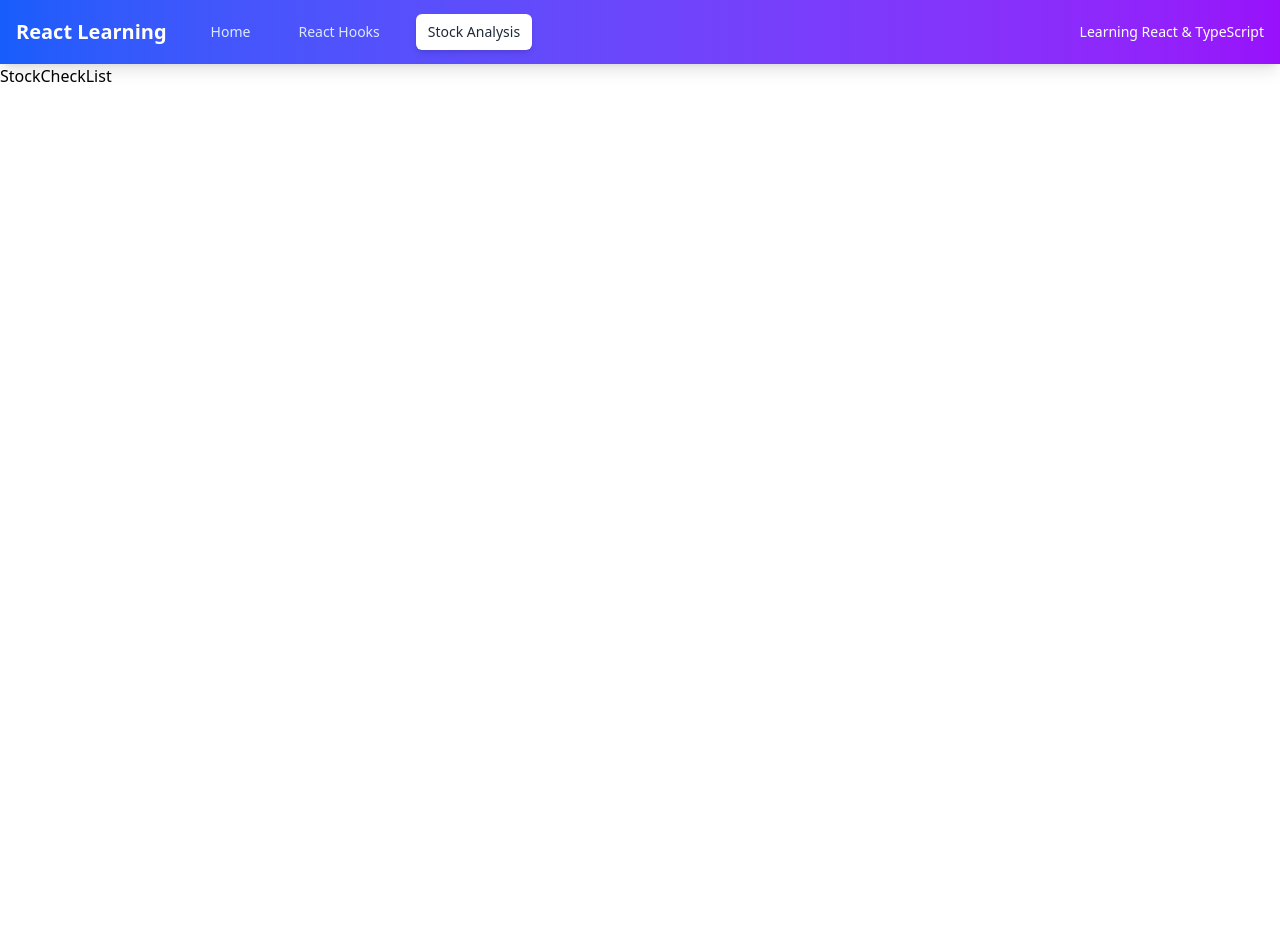
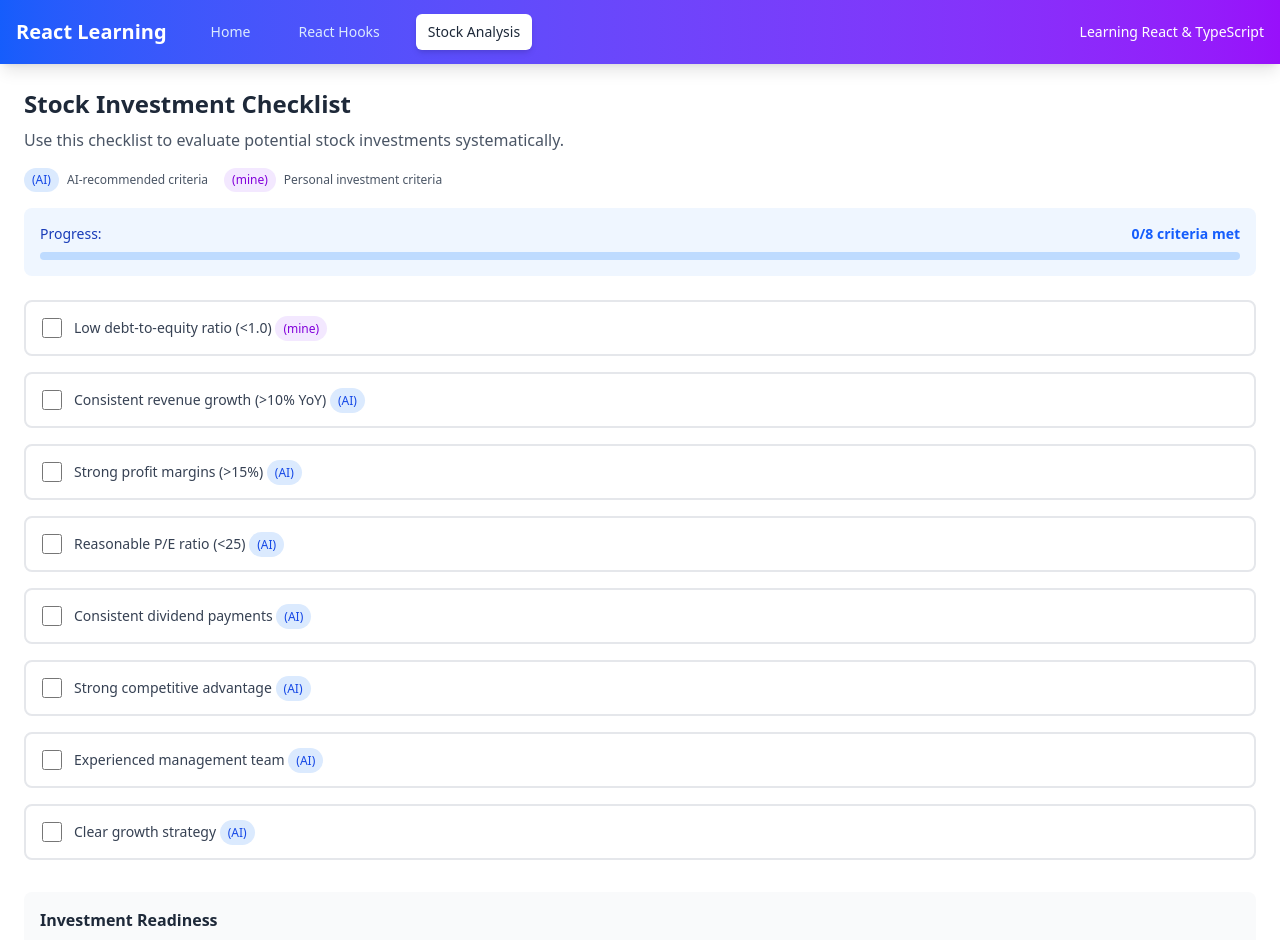
Before and after one commit to Ravi-Royal/reactLearning, a React (Vite) app: page /stock/checklist in a window 1280 px wide. Shown: the top 940 px of the page. Before the commit the page ends 800 px from the top, so only its background shows below. Built offline with nearby package versions, Linux system fonts and the light colour scheme.

Commit message:
feat: Implement Stock Investment Checklist component with dynamic criteria and progress tracking

```diff
--- a/src/pages/components/stock/StockCheckList.tsx
+++ b/src/pages/components/stock/StockCheckList.tsx
@@ -1,5 +1,117 @@
+import { useState } from 'react';
+import { CHECKLIST_CATEGORIES } from './helpers/StockCheckList.constants';
+
 function StockCheckList() {
-    return <div>StockCheckList</div>;
+    const [checklistItems, setChecklistItems] = useState([
+        { id: 'debt', label: 'Low debt-to-equity ratio (<1.0)', checked: false, category: CHECKLIST_CATEGORIES.PERSONAL },
+        { id: 'revenue', label: 'Consistent revenue growth (>10% YoY)', checked: false, category: CHECKLIST_CATEGORIES.AI },
+        { id: 'profit', label: 'Strong profit margins (>15%)', checked: false, category: CHECKLIST_CATEGORIES.AI },
+        { id: 'pe', label: 'Reasonable P/E ratio (<25)', checked: false, category: CHECKLIST_CATEGORIES.AI },
+        { id: 'dividend', label: 'Consistent dividend payments', checked: false, category: CHECKLIST_CATEGORIES.AI },
+        { id: 'competition', label: 'Strong competitive advantage', checked: false, category: CHECKLIST_CATEGORIES.AI },
+        { id: 'management', label: 'Experienced management team', checked: false, category: CHECKLIST_CATEGORIES.AI },
+        { id: 'growth', label: 'Clear growth strategy', checked: false, category: CHECKLIST_CATEGORIES.AI }
+    ]);
+
+    const handleCheckChange = (id: string) => {
+        setChecklistItems(items =>
+            items.map(item =>
+                item.id === id ? { ...item, checked: !item.checked } : item
+            )
+        );
+    };
+
+    const checkedCount = checklistItems.filter(item => item.checked).length;
+    const totalCount = checklistItems.length;
+
+    return (
+        <div className="p-6">
+            <div className="mb-6">
+                <h1 className="text-2xl font-bold text-gray-800 mb-2">Stock Investment Checklist</h1>
+                <p className="text-gray-600 mb-4">Use this checklist to evaluate potential stock investments systematically.</p>
+
+                <div className="flex flex-wrap gap-4 mb-4 text-xs">
+                    <div className="flex items-center gap-2">
+                        <span className="px-2 py-1 bg-blue-100 text-blue-700 rounded-full">({CHECKLIST_CATEGORIES.AI})</span>
+                        <span className="text-gray-600">AI-recommended criteria</span>
+                    </div>
+                    <div className="flex items-center gap-2">
+                        <span className="px-2 py-1 bg-purple-100 text-purple-700 rounded-full">({CHECKLIST_CATEGORIES.PERSONAL})</span>
+                        <span className="text-gray-600">Personal investment criteria</span>
+                    </div>
+                </div>
+
+                <div className="p-4 bg-blue-50 rounded-lg">
+                    <div className="flex items-center justify-between">
+                        <span className="text-sm font-medium text-blue-800">Progress:</span>
+                        <span className="text-sm font-bold text-blue-600">{checkedCount}/{totalCount} criteria met</span>
+                    </div>
+                    <div className="w-full bg-blue-200 rounded-full h-2 mt-2">
+                        <div
+                            className="bg-blue-600 h-2 rounded-full transition-all duration-300"
+                            style={{ width: `${(checkedCount / totalCount) * 100}%` }}
+                        ></div>
+                    </div>
+                </div>
+            </div>
+
+            <div className="grid gap-4">
+                {checklistItems.map((item) => (
+                    <div
+                        key={item.id}
+                        className={`p-4 rounded-lg border-2 transition-all duration-200 cursor-pointer ${item.checked
+                            ? 'bg-green-50 border-green-200'
+                            : 'bg-white border-gray-200 hover:border-gray-300'
+                            }`}
+                        onClick={() => handleCheckChange(item.id)}
+                    >
+                        <div className="flex items-center gap-3">
+                            <input
+                                type="checkbox"
+                                checked={item.checked}
+                                onChange={() => handleCheckChange(item.id)}
+                                className="w-5 h-5 text-green-600 bg-gray-100 border-gray-300 rounded focus:ring-green-500"
+                            />
+                            <label
+                                className={`text-sm font-medium cursor-pointer ${item.checked ? 'text-green-800' : 'text-gray-700'
+                                    }`}
+                            >
+                                {item.label} <span className={`text-xs px-2 py-1 rounded-full ${item.category === CHECKLIST_CATEGORIES.AI
+                                    ? 'bg-blue-100 text-blue-700'
+                                    : 'bg-purple-100 text-purple-700'
+                                    }`}>
+                                    ({item.category})
+                                </span>
+                            </label>
+                            {item.checked && (
+                                <svg className="w-5 h-5 text-green-600 ml-auto" fill="none" stroke="currentColor" viewBox="0 0 24 24">
+                                    <path strokeLinecap="round" strokeLinejoin="round" strokeWidth={2} d="M5 13l4 4L19 7" />
+                                </svg>
+                            )}
+                        </div>
+                    </div>
+                ))}
+            </div>
+
+            <div className="mt-8 p-4 bg-gray-50 rounded-lg">
+                <h3 className="font-semibold text-gray-800 mb-2">Investment Readiness</h3>
+                <div className="text-sm text-gray-600">
+                    {checkedCount === totalCount && (
+                        <p className="text-green-600 font-medium">🎉 Excellent! This stock meets all key criteria for investment consideration.</p>
+                    )}
+                    {checkedCount >= totalCount * 0.75 && checkedCount < totalCount && (
+                        <p className="text-blue-600 font-medium">👍 Good candidate. Meets most criteria - conduct further due diligence.</p>
+                    )}
+                    {checkedCount >= totalCount * 0.5 && checkedCount < totalCount * 0.75 && (
+                        <p className="text-yellow-600 font-medium">⚠️ Moderate risk. Some concerns - additional research recommended.</p>
+                    )}
+                    {checkedCount < totalCount * 0.5 && (
+                        <p className="text-red-600 font-medium">❌ High risk. Significant concerns - reconsider investment.</p>
+                    )}
+                </div>
+            </div>
+        </div>
+    );
 }
 
 export default StockCheckList;
--- /dev/null
+++ b/src/pages/components/stock/helpers/StockCheckList.constants.ts
@@ -0,0 +1,7 @@
+// Common constants used across the application
+export const CHECKLIST_CATEGORIES = {
+    AI: 'AI',
+    PERSONAL: 'mine'
+} as const;
+
+export type ChecklistCategory = typeof CHECKLIST_CATEGORIES[keyof typeof CHECKLIST_CATEGORIES];
```
